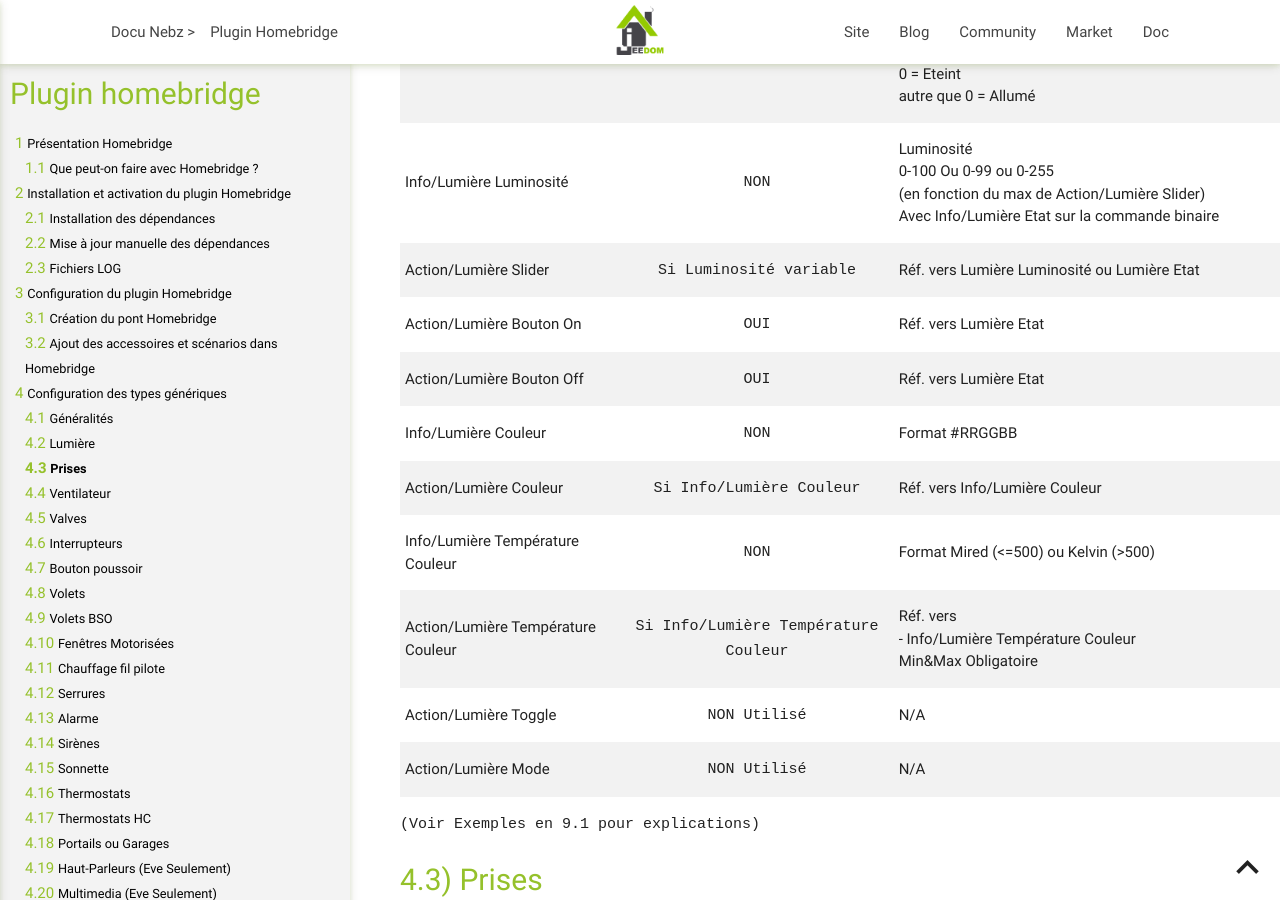
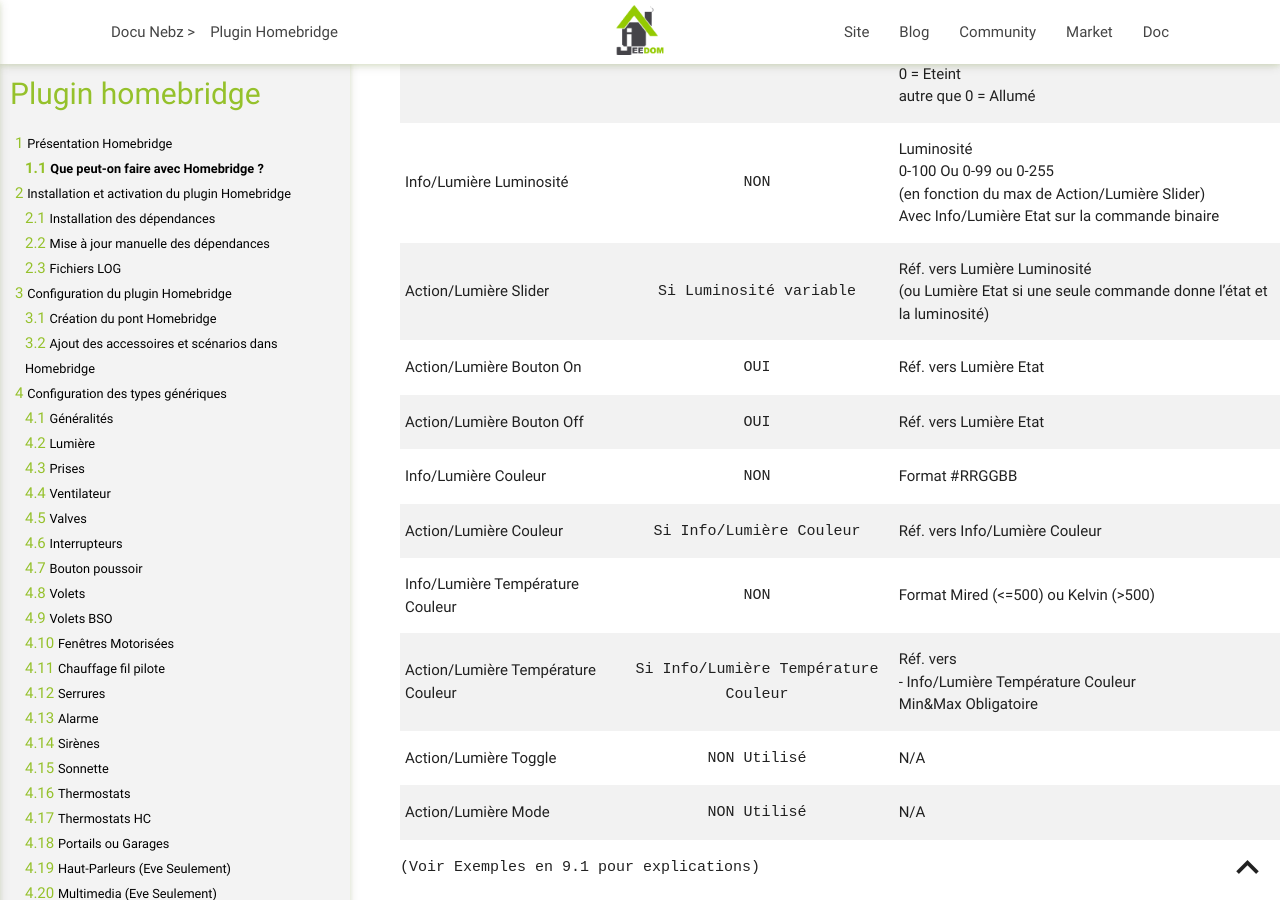
Before and after one commit to NebzHB/jeedom_docs, a Jekyll site: the page built from plugins/homebridge/fr_FR/index-beta.md, in a window 1280 px wide and 900 px high, scrolled down 11693 px. Built offline with Jekyll 4.4.1, drawn with Linux system fonts in a browser that asks for light colours.

Commit message:
Homebridge (beta) : référence du Slider précisée pour le cas à une seule commande
Co-Authored-By: Claude Opus 5.5 <noreply@anthropic.com>
Claude-Session: https://claude.ai/code/session_01MSWnTLNUM5YZ18TEaJcHMn

```diff
--- a/plugins/homebridge/fr_FR/index-beta.md
+++ b/plugins/homebridge/fr_FR/index-beta.md
@@ -213,7 +213,7 @@ Lumière
 |---------------|:---------:|-------------|
 |Info/Lumière Etat|`OUI`|Binaire<br/>0 = Eteint<br/>1 = Allumé<br/>ou, si une seule commande donne l'état et la luminosité, la luminosité :<br/>0-100 Ou 0-99 ou 0-255<br/>(en fonction du max de Action/Lumière Slider)<br/>0 = Eteint<br/>autre que 0 = Allumé|
 |Info/Lumière Luminosité|`NON`|Luminosité<br/>0-100 Ou 0-99 ou 0-255<br/>(en fonction du max de Action/Lumière Slider)<br/>Avec Info/Lumière Etat sur la commande binaire|
-|Action/Lumière Slider|`Si Luminosité variable`|Réf. vers Lumière Luminosité ou Lumière Etat|
+|Action/Lumière Slider|`Si Luminosité variable`|Réf. vers Lumière Luminosité<br/>(ou Lumière Etat si une seule commande donne l'état et la luminosité)|
 |Action/Lumière Bouton On|`OUI`|Réf. vers Lumière Etat|
 |Action/Lumière Bouton Off|`OUI`|Réf. vers Lumière Etat|
 |Info/Lumière Couleur|`NON`|Format #RRGGBB|
```
